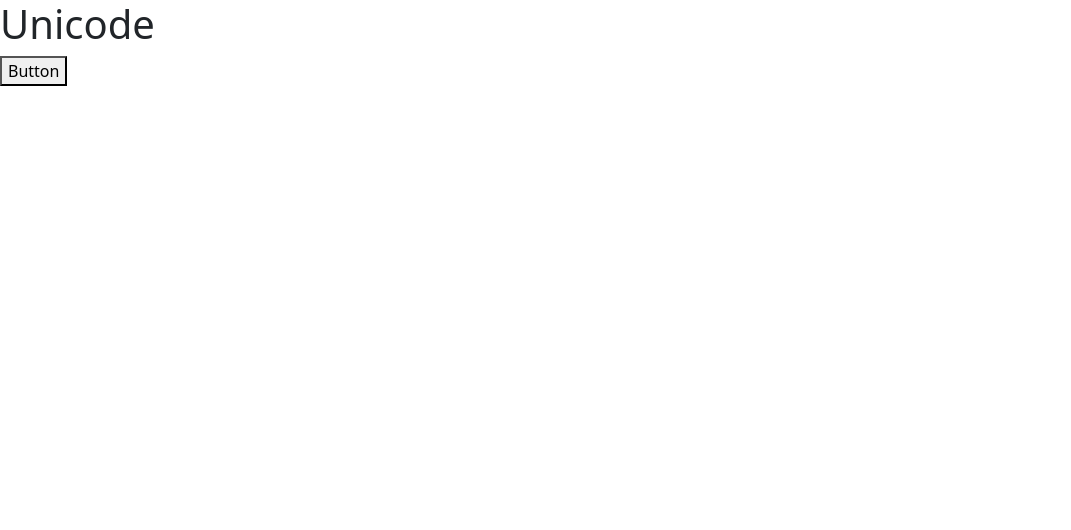
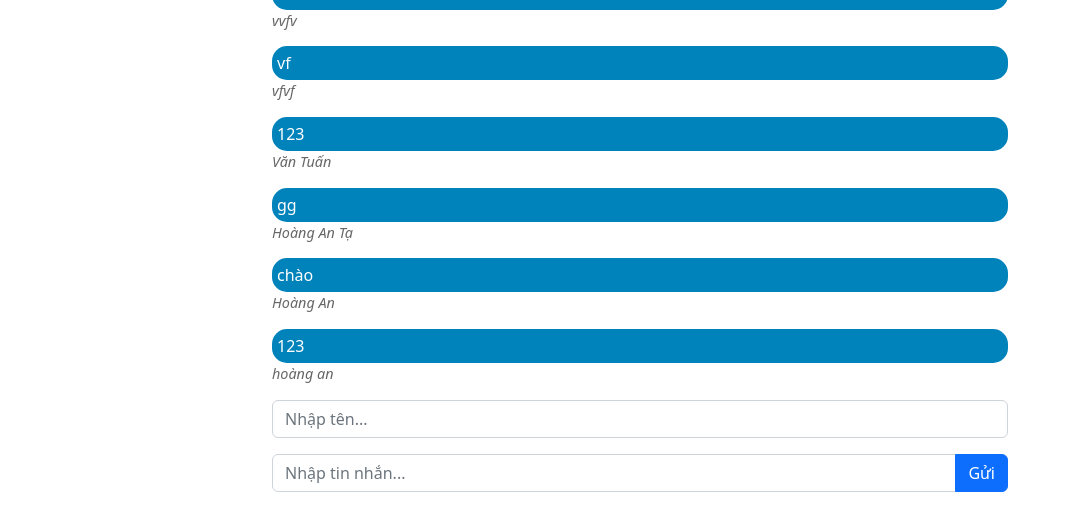
Before and after one commit to hoanganit19/unicode_fullstack01_react01, a React (Create React App) app: page / in a window 1280 px wide. Shown: the top 530 px of the page, without its empty margins (0-1071 px from the left). Built offline with nearby package versions, Linux system fonts and the light colour scheme; data requests are answered from the project's data file.

Commit message:
Update code

```diff
--- a/db.json
+++ b/db.json
@@ -50,5 +50,91 @@
       "isCompleted": false,
       "id": 12
     }
+  ],
+  "chat": [
+    {
+      "id": 1,
+      "name": "Hoàng An",
+      "message": "Tin nhắn 1",
+      "created_at": "2022-05-13 15:30:00"
+    },
+    {
+      "id": 2,
+      "name": "Hoàng An",
+      "message": "Tin nhắn 2",
+      "created_at": "2022-05-13 15:30:00"
+    },
+    {
+      "name": "Hoàng An Tạ",
+      "message": "Tin nhắn 3",
+      "created_at": "2022-10-24 9:47:26",
+      "id": 3
+    },
+    {
+      "name": "Hoàng an",
+      "message": "1fvf",
+      "created_at": "2022-10-24 9:48:10",
+      "id": 4
+    },
+    {
+      "name": "Hoàng An Tạ",
+      "message": "vrvf",
+      "created_at": "2022-10-24 9:49:54",
+      "id": 5
+    },
+    {
+      "name": "Văn Tuấn",
+      "message": "xin chào 01",
+      "created_at": "2022-10-24 9:51:9",
+      "id": 6
+    },
+    {
+      "name": "Hoàng an",
+      "message": "Chào bạn",
+      "created_at": "2022-10-24 9:52:4",
+      "id": 7
+    },
+    {
+      "name": "Văn Tuấn",
+      "message": "Xin chào 02",
+      "created_at": "2022-10-24 9:52:35",
+      "id": 8
+    },
+    {
+      "name": "vvfv",
+      "message": "vf",
+      "created_at": "2022-10-24 10:0:2",
+      "id": 9
+    },
+    {
+      "name": "vfvf",
+      "message": "vf",
+      "created_at": "2022-10-24 10:0:26",
+      "id": 10
+    },
+    {
+      "name": "Văn Tuấn",
+      "message": "123",
+      "created_at": "2022-10-24 10:0:39",
+      "id": 11
+    },
+    {
+      "name": "Hoàng An Tạ",
+      "message": "gg",
+      "created_at": "2022-10-24 10:4:19",
+      "id": 12
+    },
+    {
+      "name": "Hoàng An",
+      "message": "chào",
+      "created_at": "2022-10-24 10:5:40",
+      "id": 13
+    },
+    {
+      "name": "hoàng an",
+      "message": "123",
+      "created_at": "2022-10-24 10:6:26",
+      "id": 14
+    }
   ]
 }
--- /dev/null
+++ b/src/Components/Chat/Chat.js
@@ -0,0 +1,146 @@
+import React, { Component, createRef } from "react";
+import "bootstrap/dist/css/bootstrap.min.css";
+import "./Chat.scss";
+
+export class Chat extends Component {
+  constructor(props) {
+    super(props);
+    this.state = {
+      name: "",
+      message: "",
+      messages: [],
+    };
+    this.messagesRef = createRef();
+  }
+
+  getToday = () => {
+    let today = new Date();
+    const dd = String(today.getDate()).padStart(2, "0");
+    const mm = String(today.getMonth() + 1).padStart(2, "0"); //January is 0!
+    const yyyy = today.getFullYear();
+    const h = today.getHours();
+    const i = today.getMinutes();
+    const s = today.getSeconds();
+
+    today = `${yyyy}-${mm}-${dd} ${h}:${i}:${s}`;
+
+    return today;
+  };
+
+  getMessages = async () => {
+    const res = await fetch("http://localhost:3004/chat");
+    const data = await res.json();
+    if (res.ok) {
+      this.setState({
+        messages: data,
+      });
+    }
+  };
+
+  sendMessage = async (data) => {
+    const res = await fetch("http://localhost:3004/chat", {
+      method: "POST",
+      headers: {
+        "Content-Type": "application/json",
+      },
+      body: JSON.stringify(data),
+    });
+
+    if (res.ok) {
+      const chatItem = await res.json();
+      this.setState({
+        messages: this.state.messages.concat(chatItem),
+        message: "",
+      });
+    }
+  };
+
+  componentDidMount = () => {
+    //console.log(this.messagesRef.current)
+
+    this.getMessages();
+
+
+  };
+
+  componentDidUpdate = () => {
+    setTimeout(() => {
+      this.getMessages();
+      this.messagesRef.current.scrollIntoView(true);
+    }, 1000);
+  };
+
+  handleSendMessage = (e) => {
+    e.preventDefault();
+    const { name, message } = this.state;
+
+    if (name !== "" && message !== "") {
+      const chatItem = {
+        name: name,
+        message: message,
+        created_at: this.getToday(),
+      };
+
+      this.sendMessage(chatItem);
+    }
+  };
+
+  handleChangeValue = (e) => {
+    const data = { ...this.state };
+
+    data[e.target.name] = e.target.value;
+
+    this.setState(data);
+  };
+
+  render() {
+    const { messages, message } = this.state;
+    return (
+      <div className="container">
+        <div className="row justify-content-center">
+          <div className="col-8">
+            <div className="message">
+              {messages.map(({ id, message, name }) => {
+                return (
+                  <div key={id} className="message-item">
+                    <p>{message}</p>
+                    <p>{name}</p>
+                  </div>
+                );
+              })}
+              <div ref={this.messagesRef}></div>
+            </div>
+            <div className="send">
+              <form onSubmit={this.handleSendMessage}>
+                <div className="mb-3">
+                  <input
+                    type="text"
+                    className="form-control"
+                    placeholder="Nhập tên..."
+                    name="name"
+                    onChange={this.handleChangeValue}
+                  />
+                </div>
+                <div className="input-group">
+                  <input
+                    type="text"
+                    className="form-control"
+                    placeholder="Nhập tin nhắn..."
+                    name="message"
+                    value={message}
+                    onChange={this.handleChangeValue}
+                  />
+                  <button type="submit" className="btn btn-primary">
+                    Gửi
+                  </button>
+                </div>
+              </form>
+            </div>
+          </div>
+        </div>
+      </div>
+    );
+  }
+}
+
+export default Chat;
--- /dev/null
+++ b/src/Components/Chat/Chat.scss
@@ -0,0 +1,21 @@
+.message {
+  max-height: 400px;
+  overflow: auto;
+  .message-item {
+    margin-bottom: 15px;
+    p {
+      margin-bottom: 0;
+      &:first-child {
+        background: rgb(0, 130, 186);
+        color: #fff;
+        padding: 5px;
+        border-radius: 15px;
+      }
+      &:last-child {
+        font-size: 0.9rem;
+        font-style: italic;
+        color: #666;
+      }
+    }
+  }
+}
--- a/src/Main.js
+++ b/src/Main.js
@@ -12,6 +12,7 @@ import Counter from "./Components/HOC/Counter";
 import Wrap from "./Components/GlobalState/Wrap";
 import ComA from "./Components/Context/ComA";
 import DemoContext from "./Components/DemoContext";
+import Chat from "./Components/Chat/Chat";
 
 export default function Main() {
 
@@ -75,7 +76,8 @@ export default function Main() {
       {/* <CurrencyConvert /> */}
       {/* <Todo name="Hoàng An"/> */}
       {/* <ComA /> */}
-      <DemoContext />
+      {/* <DemoContext /> */}
+      <Chat />
     </>
   );
 }
```
